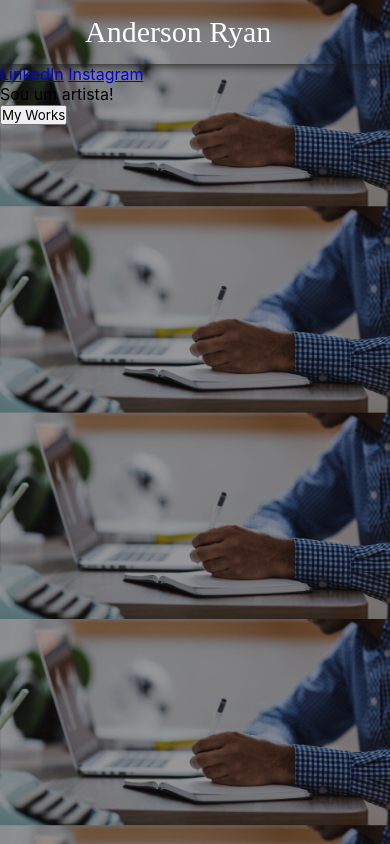
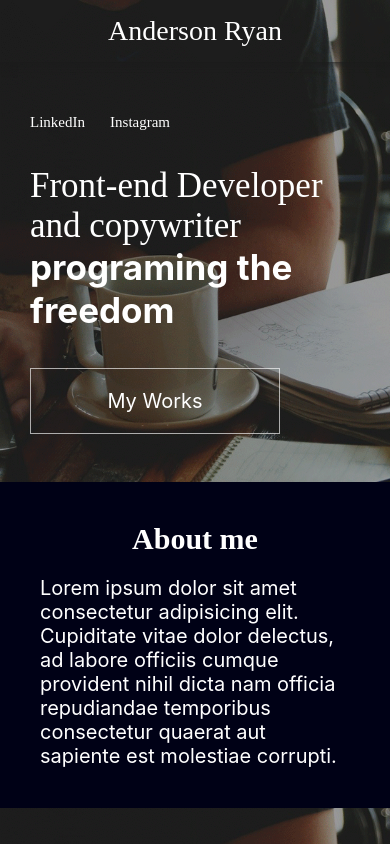
Before and after one commit to santanderson/My-portfolio, a plain HTML site: page index.html in a window 390 px wide. Drawn offline with Linux system fonts and the light colour scheme; a web font is replaced by a local one.

Commit message:
versão mobile estruturada

```diff
--- a/index.html
+++ b/index.html
@@ -16,12 +16,22 @@
             <a href="#">LinkedIn</a>
             <a href="#">Instagram</a>
         </div>
+
         <div class="description">
-            Sou um artista!
+            Front-end Developer</br> and copywriter</br>
+            <em>programing the</br> freedom</em>
         </div>
 
         <button class="works">My Works</button>
     </main>
 
+    <section class="about-me">
+        <h1>About me</h1>
+        <p>Lorem ipsum dolor sit amet consectetur adipisicing elit. Cupiditate vitae dolor delectus, ad labore officiis cumque provident nihil dicta nam officia repudiandae temporibus consectetur quaerat aut sapiente est molestiae corrupti.</p>
+    </section>
+
+    <footer>
+
+    </footer>
 </body>
 </html>
--- a/style.css
+++ b/style.css
@@ -9,19 +9,85 @@
 }
 
 body{
-    background-image: linear-gradient(rgba(0, 0, 0, 0.4),rgba(0, 0, 0, 0.4)), url(man-gaac99a654_1920.png);
-    background-size: 100%;
+    background-image: linear-gradient(rgba(0, 0, 0, 0.4),rgba(0, 0, 0, 0.4)),  url(startup-ga79c075e5_1920.png);
+    background-size: 260%;
 }
+
+/*Navbar*/
 
 nav{
     box-shadow: 1px 1px 10px rgb(27, 27, 27);
     padding: 15px;
+    display: flex;
+    flex-flow: row nowrap;
+    justify-content: center;
 }
 
 nav .logo-name{
-    font-size: 30px;
+    font-size: 28px;
     font-family: 'Gotham';
     font-weight: 500;
     color: rgb(255, 255, 255);
-    margin-left: 70px;
 }
+
+/*Content*/
+
+main{
+    display: flex;
+    flex-flow: column nowrap;
+    justify-content: space-around;
+    min-height: 360px;
+    font-size: 18px;
+    margin: 30px;
+    color: white;
+}
+
+.social-media a{
+    color: white;
+    font-size: 15px;
+    text-decoration: none;
+    font-family: 'Gotham Thin';
+    margin-right: 20px;
+}
+
+div.description{
+    font-family: 'Gotham Thin';
+    font-size: 35px;
+}
+
+.description em{
+    font-style: normal;
+    font-weight: 700;
+}
+
+button.works{
+    border: 1px solid rgba(255, 255, 255, 0.637);
+    background: transparent;
+    padding: 20px;
+    font-size: 20px;
+    color:  white;
+    cursor: pointer;
+    transition: 0.3s;
+    width: 250px;
+}
+.works:hover{
+    border-color: white;
+    transition: 0.3s;
+}
+
+
+
+
+section.about-me{
+    background-color: rgb(0, 1, 22);
+    color: white;
+    font-size: 20px;
+    padding: 40px;
+    text-align: start;
+}
+
+.about-me h1{
+    font-family: 'Gotham';
+    text-align: center;
+    margin-bottom: 20px;
+}
```
Also changed, not shown: startup-ga79c075e5_1920.png (added).
